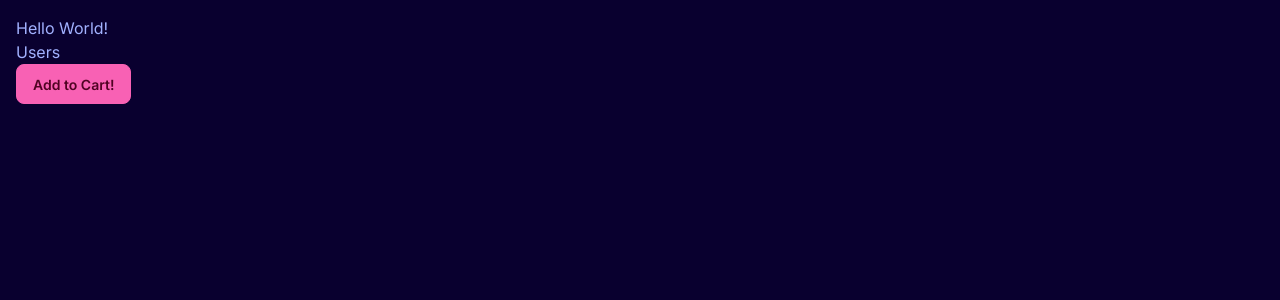
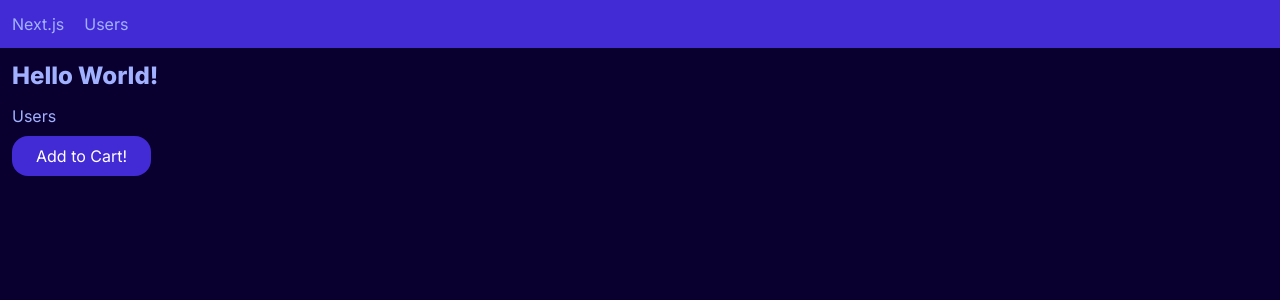
Before and after one commit to rgalarpe/commit-to-chaos, a Next.js app: page / in a window 1280 px wide. Shown: the top 300 px of the page. Built offline with nearby package versions, Linux system fonts and the light colour scheme.

Commit message:
27.9 dts:04m13d26y

```diff
--- /dev/null
+++ b/app/NavBar.tsx
@@ -0,0 +1,13 @@
+import Link from 'next/link'
+import React from 'react'
+
+const NavBar = () => {
+  return (
+    <div className='flex bg-neutral p-3'>
+      <Link href='/' className='mr-5'>Next.js</Link>
+      <Link href='/users' className='mr-5'>Users</Link>
+    </div>
+  )
+}
+
+export default NavBar
--- /dev/null
+++ b/app/admin/layout.tsx
@@ -0,0 +1,16 @@
+import React from 'react'
+
+interface Props {
+    children: React.ReactNode;
+}
+
+const AdminLayout = ({ children }: Props) => {
+  return (
+    <div className='flex'>
+      <aside className='bg-info-content p-5 mr-5'>Admin Sidebar</aside>
+      <div>{children}</div>
+    </div>
+  )
+}
+
+export default AdminLayout
--- /dev/null
+++ b/app/admin/page.tsx
@@ -0,0 +1,11 @@
+import React from 'react'
+
+const AdminHomepage = () => {
+  return (
+    <div>
+      AdminHomepage
+    </div>
+  )
+}
+
+export default AdminHomepage
--- a/app/globals.css
+++ b/app/globals.css
@@ -1,8 +1,14 @@
+@tailwind base;
+@tailwind components;
+@tailwind utilities;
+
 @import "tailwindcss";
 @plugin "daisyui" {
   themes: synthwave --default;
 }
 
-body {
-  padding: 1rem;
+@layer base{
+  h1{
+    @apply font-extrabold text-2xl mb-3
+  }
 }
--- a/app/layout.tsx
+++ b/app/layout.tsx
@@ -1,6 +1,7 @@
 import './globals.css'
 import type { Metadata } from 'next'
 import { Inter } from 'next/font/google'
+import NavBar from './NavBar'
 
 const inter = Inter({ subsets: ['latin'] })
 
@@ -16,7 +17,12 @@ export default function RootLayout({
 }) {
   return (
     <html lang="en" data-theme="synthwave">
-      <body className={inter.className}>{children}</body>
+      <body className={inter.className}>
+        <NavBar/>
+        <main className='p-3'>
+          {children}
+          </main>
+        </body>
     </html>
   )
 }
--- /dev/null
+++ b/app/loading.tsx
@@ -0,0 +1,11 @@
+import React from 'react'
+
+const Loading = () => {
+  return (
+    <div>
+      <span className="loading loading-spinner text-neutral loading-xl"></span>
+    </div>
+  )
+}
+
+export default Loading
--- a/app/users/components/AddToCart.tsx
+++ b/app/users/components/AddToCart.tsx
@@ -4,7 +4,7 @@ import React from 'react'
 const AddToCart = () => {
   return (
     <div>
-      <button className='btn btn-primary' onClick={()=>console.log('Click')}>Add to Cart!</button>
+      <button className='btn bg-neutral text-white border-none hover:bg-pink-600 rounded-2xl px-6 py-2 mt-2' onClick={()=>console.log('Click')}>Add to Cart!</button>
     </div>
 
 )
--- a/app/users/new/page.tsx
+++ b/app/users/new/page.tsx
@@ -1,11 +1,18 @@
+'use client';
+import { useRouter } from 'next/navigation';
 import React from 'react'
 
-const newUsersPage = () => {
+const NewUsersPage = () => {
+  const router = useRouter();
+
   return (
     <div>
-      newUsersPage
+      <button className='btn bg-neutral text-white border-none hover:bg-pink-600 rounded-2xl px-6 py-2'
+      onClick={() => router.push('/users')}>
+        Create User
+      </button>
     </div>
   )
 }
 
-export default newUsersPage
+export default NewUsersPage
--- a/app/users/page.tsx
+++ b/app/users/page.tsx
@@ -1,8 +1,10 @@
 import React from 'react'
 import UserTable from './UserTable'
+import Link from 'next/link';
+import { Suspense } from 'react';
 
 interface Props {
-    searchParams: Promise<{ sortOrder: number }>;
+    searchParams: Promise<{ sortOrder: string }>;
 }
 
 const UsersPage = async ({ searchParams }: Props) => {
@@ -10,8 +12,11 @@ const UsersPage = async ({ searchParams }: Props) => {
 
   return (
       <>
-      <h1>Users {sortOrder}</h1>
-      <UserTable sortOrder={sortOrder} />
+      <h1>Users sorted by {sortOrder}</h1>
+      <Link href='/users/new' className='btn btn-neutral p-2 mb-2'>New User</Link>
+      <Suspense fallback={<p>Loading users...</p>}>
+        <UserTable sortOrder={sortOrder} />
+      </Suspense>
       <p className="text-right text-sm italic mt-4 mb-2">as of {new Date().toLocaleString()}</p>
 
       </>
--- a/tailwind.config.ts
+++ /dev/null
@@ -1,24 +0,0 @@
-import type { Config } from 'tailwindcss'
-
-const config: Config = {
-  darkMode: 'media', // automatic based on system preference
-  content: [
-    './app/**/*.{js,ts,jsx,tsx,mdx}',
-    './pages/**/*.{js,ts,jsx,tsx,mdx}',
-    './components/**/*.{js,ts,jsx,tsx,mdx}',
-  ],
-  theme: {
-  extend: {
-    colors: {
-      background: 'rgb(var(--background-rgb) / <alpha-value>)',
-      foreground: 'rgb(var(--foreground-rgb) / <alpha-value>)',
-    },
-  },
-},
-  plugins: [require('daisyui')],
-  daisyui: {
-    themes: ['synthwave'],
-  },
-}
-
-export default config
```
